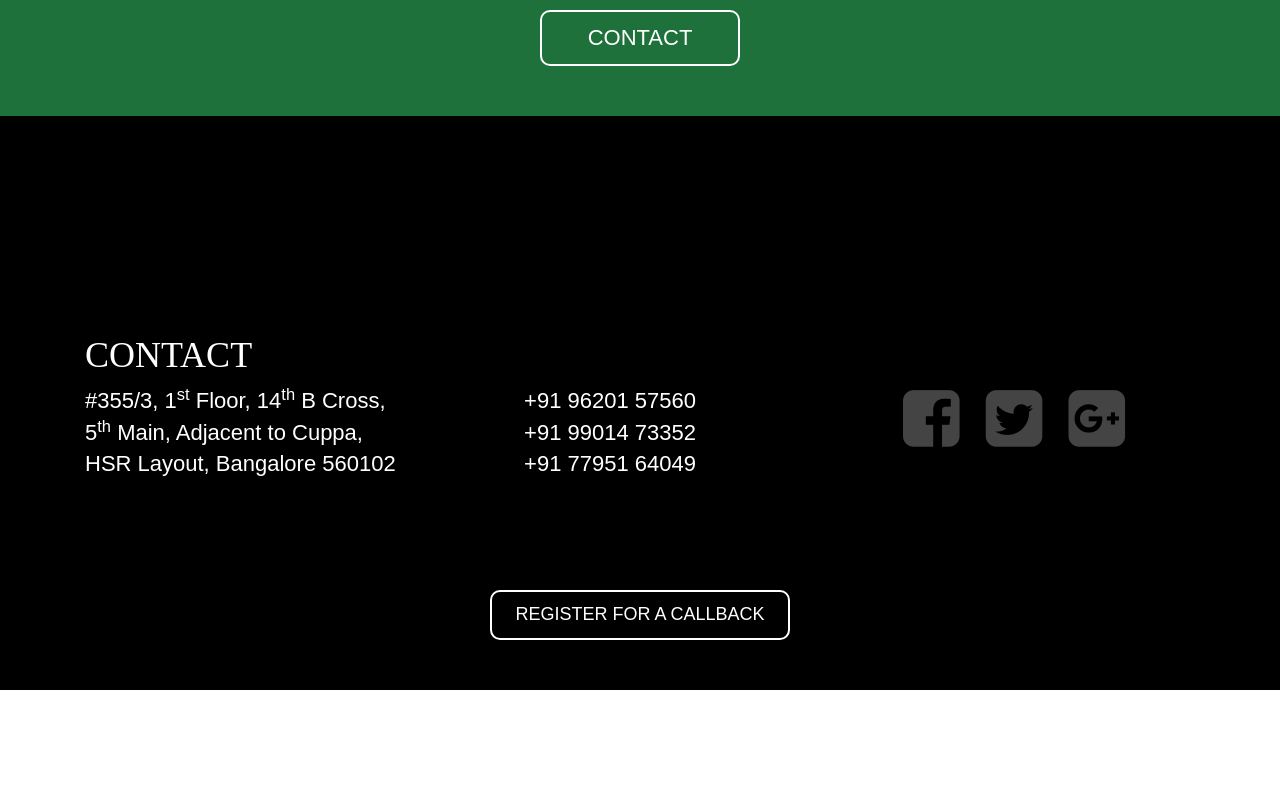
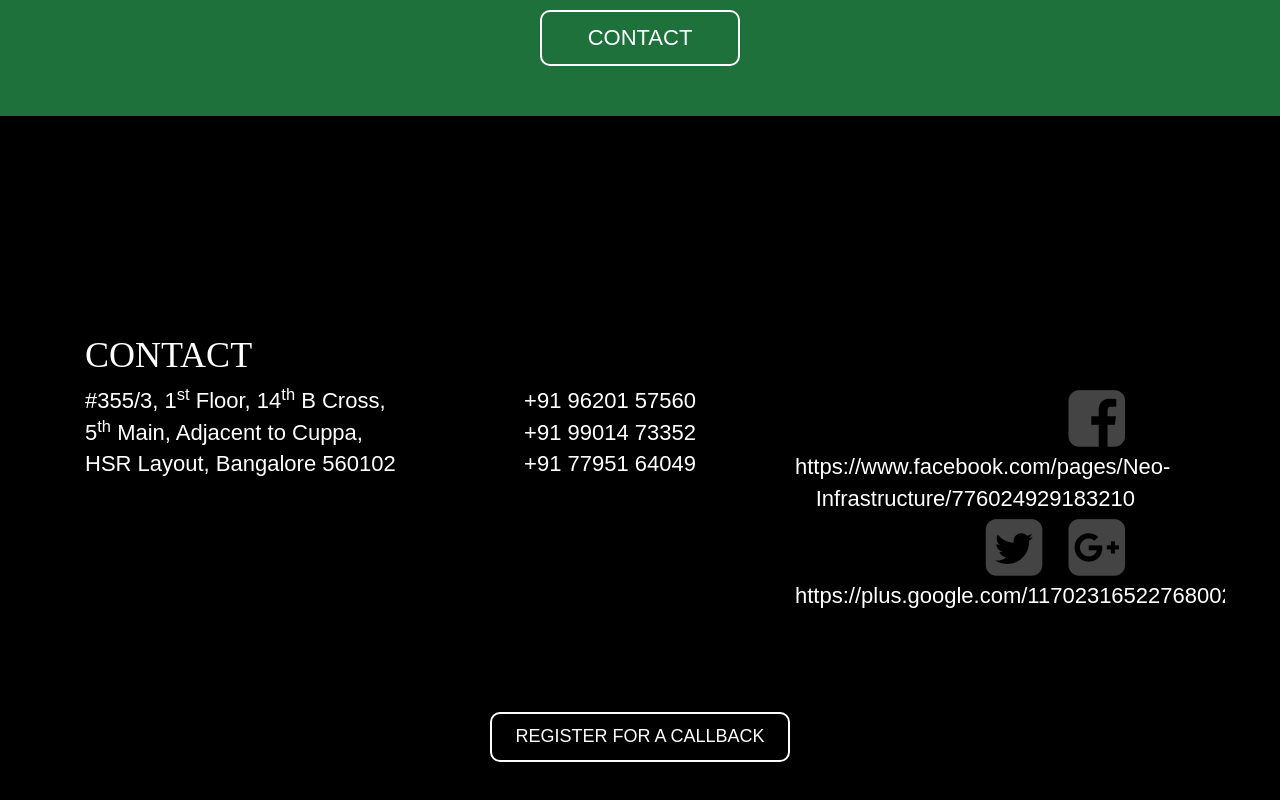
Before and after one commit to neoinfra/neoinfra.github.io, a plain HTML site: page index.html in a window 1280 px wide. Shown: the part 7569-8369 px from the top of the page. Before the commit the page ends 8259 px from the top, so only its background shows below. Drawn offline with nearby package versions, Linux system fonts and the light colour scheme; some packages are replaced by stand-ins of ours; a web font is replaced by a local one.

Commit message:
Add social links

```diff
--- a/index.html
+++ b/index.html
@@ -284,9 +284,9 @@
                     </ul>
                 </div>
                 <div class="col-md-4 col-xs-12 social">
-                    <a href="#"><i class="fa fa-facebook-square fa-3x"></i></a>
+                    <a href="#"><i class="fa fa-facebook-square fa-3x"></i>https://www.facebook.com/pages/Neo-Infrastructure/776024929183210</a>
                     <a href="#"><i class="fa fa-twitter-square fa-3x"></i></a>
-                    <a href="#"><i class="fa fa-google-plus-square fa-3x"></i></a>
+                    <a href="#"><i class="fa fa-google-plus-square fa-3x"></i>https://plus.google.com/117023165227680023714/about</a>
                 </div>
             </div>
         </div>
```
